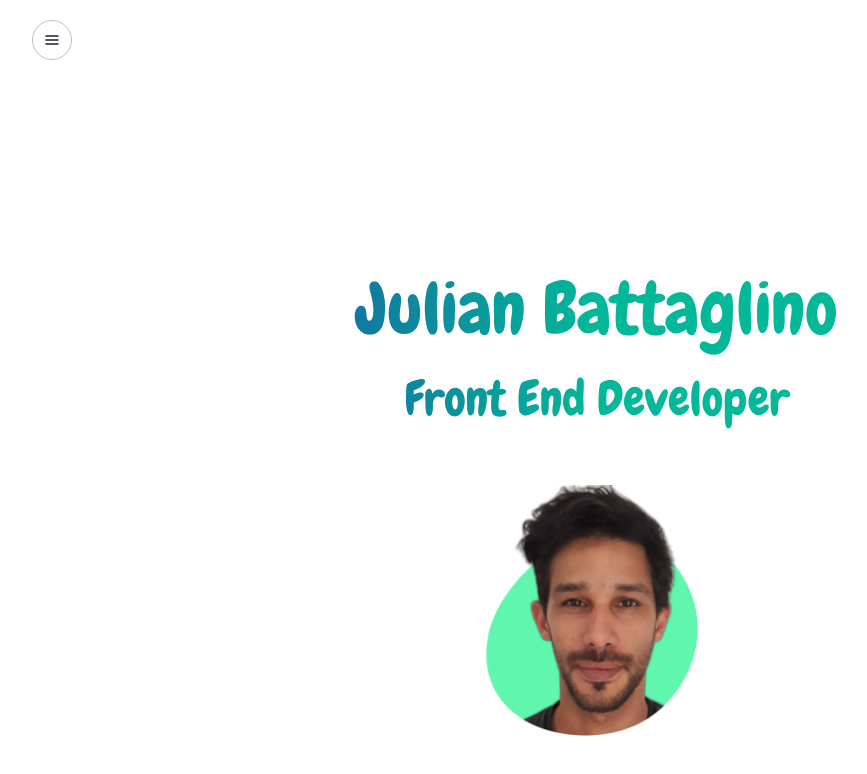
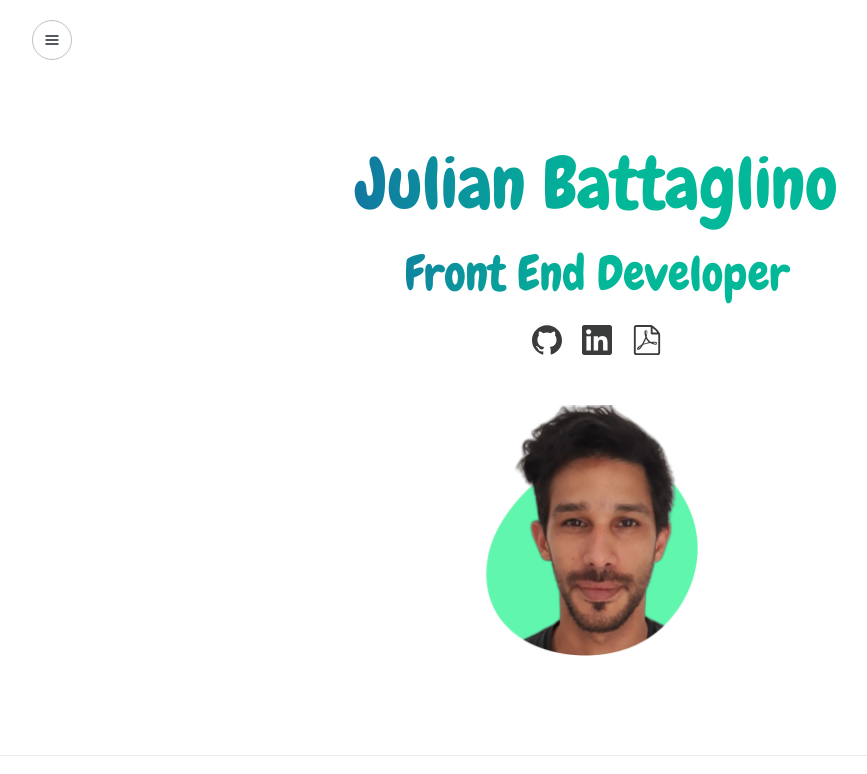
Before and after one commit to julianbattaglino/react-portfolio, a React (Create React App) app: page / in a window 1280 px wide. Shown: the top 774 px of the page, without its empty margins (43-910 px from the left). Built offline with nearby package versions, Linux system fonts and the light colour scheme.

Commit message:
import components

```diff
--- a/src/App.js
+++ b/src/App.js
@@ -9,7 +9,10 @@
 } from "react-router-dom";
 
 import Navbar from './components/Navbar/Navbar';
-import HomeComponent from './components/HomeComponent/HomeComponent';
+import Home from './components/Home/Home';
+import AboutMe from './components/AboutMe/AboutMe';
+import Projects from './components/Projects/Projects';
+import Footer from './components/Footer/Footer';
 import Error404 from './components/Error404/Error404';
 
 
@@ -22,10 +25,14 @@
       <BrowserRouter>
       <Navbar />
         <Routes>
-          <Route path="/" element={<HomeComponent />} />
+          <Route path="/" element={<Home />} />
+          <Route path="/about" element={<AboutMe />} />
+          <Route path="/proyectos" element={<Projects />} />
           <Route path="*" element={<Error404 />} />
+
         </Routes>
       </BrowserRouter>
+      <Footer />
     </ChakraProvider>
   )
 }
```
